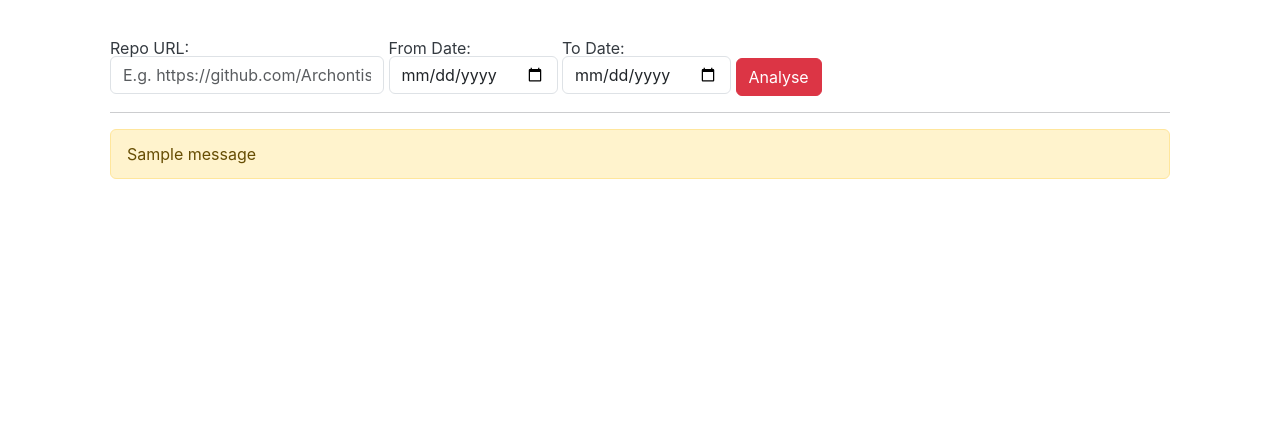
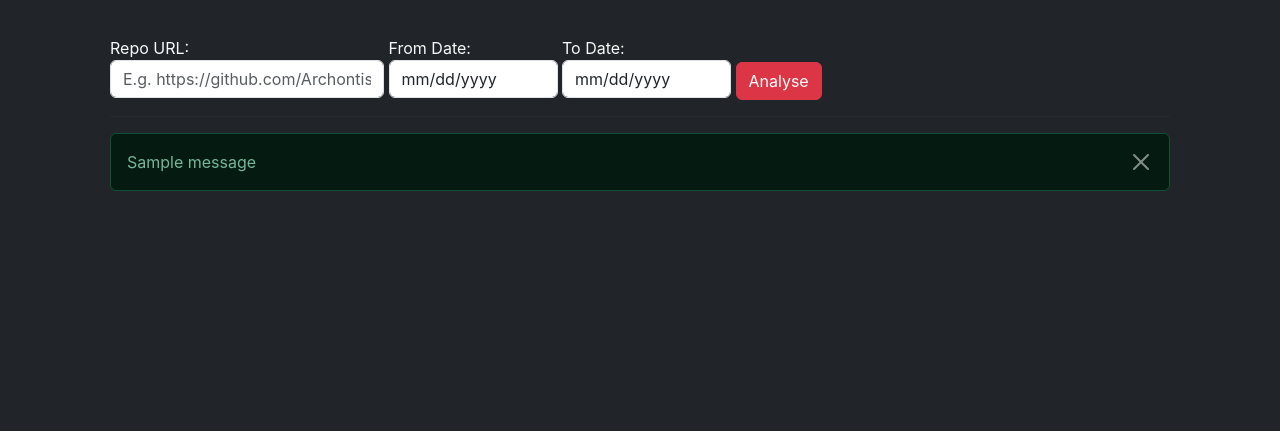
Before and after one commit to ArchontisKostis/CodeInspectorFLASK, a Flask app: page / in a window 1280 px wide. Shown: the part 56-487 px from the top of the page. Run offline with Flask 2, Linux system fonts and the light colour scheme; one stand-in notice (Sample message) is shown.

Commit message:
changes in ui

```diff
--- a/static/assets/css/style.css
+++ b/static/assets/css/style.css
@@ -22,14 +22,20 @@ nav a{
   padding: 5vh;
 }
 
-thead {
-  background-color: #212529;
-  color: whitesmoke;
+.alert {
+  display: flex;
+  flex-direction: row;
+  align-items: center;
+  justify-content: space-between;
 }
 
 #chart {
   width:800px;
   height:500px;
+}
+
+input {
+  padding-top: 0.5em;
 }
 
 .loading-container {
@@ -38,4 +44,5 @@ thead {
   align-items: center;
   justify-content: center;
   flex-direction: column;
+  padding: 1em;
 }
--- a/templates/base.html
+++ b/templates/base.html
@@ -13,10 +13,10 @@
         <link href="https://cdn.jsdelivr.net/npm/bootstrap@5.3.0-alpha3/dist/css/bootstrap.min.css" rel="stylesheet" integrity="sha384-KK94CHFLLe+nY2dmCWGMq91rCGa5gtU4mk92HdvYe+M/SXH301p5ILy+dN9+nJOZ" crossorigin="anonymous">
         <link rel="stylesheet" href="../static/assets/css/style.css">
     </head>
-    <body>
+    <body data-bs-theme="dark">
         <nav class="navbar navbar-dark  bg-danger">
           <a class="navbar-brand" href="/">
-              <img src="https://upload.wikimedia.org/wikipedia/commons/a/a4/Anarchism_symbol_%28white%29.svg    " width="30" height="30" class="d-inline-block align-top" alt="">
+              <img src="https://upload.wikimedia.org/wikipedia/commons/a/a4/Anarchism_symbol_%28white%29.svg" width="30" height="30" class="d-inline-block align-top" alt="">
               FGHA
           </a>
         </nav>
--- a/templates/index.html
+++ b/templates/index.html
@@ -1,18 +1,18 @@
 {% extends "base.html" %}
 {% block content %}
-    <form method="post" onsubmit="showLoading()">
-        <label>
+    <form method="post" onsubmit="showLoading()" data-bs-theme="light">
+        <label class="text-light">
             Repo URL:
-            <input type="url" class="form-control input-large" id="repo-url" name="repo-url" placeholder="E.g. https://github.com/ArchontisKostis/myUoMApp">
+            <input required type="url" class="form-control input-large mt-1" id="repo-url" name="repo-url" placeholder="E.g. https://github.com/ArchontisKostis/myUoMApp">
         </label>
 
-        <label>
+        <label class="text-light">
             From Date:
-            <input type="date" class="form-control" name="from-date-input">
+            <input type="date" class="form-control mt-1" name="from-date-input">
         </label>
-        <label>
+        <label class="text-light">
             To Date:
-            <input type="date" class="form-control" name="to-date-input">
+            <input type="date" class="form-control mt-1" name="to-date-input">
         </label>
         <input type="submit" value="Analyse" class="btn btn-danger">
     </form>
@@ -20,15 +20,16 @@
     <hr>
 
     <div class="loading-container" id="loading">
-        <h3>Loading analysis</h3>
-        <p> This might take a while...</p>
+        <h3 class="text-light">Loading analysis</h3>
+        <p class="text-light"> This might take a while...</p>
         <div class="spinner-grow text-danger" role="status">
         </div>
     </div>
 
-    {% for message in get_flashed_messages() %}
-            <div class="alert alert-warning" role="alert">
-                {{ message }}
+    {% for category, message in get_flashed_messages(with_categories=true) %}
+            <div class="alert alert-{{ category }}" role="alert">
+                <div>{{ message }}</div>
+                <button type="button" class="btn-close" data-bs-dismiss="alert" aria-label="Close"></button>
             </div>
     {% endfor %}
 
```
Also changed, not shown: templates/results.html (+6 -6 lines).
